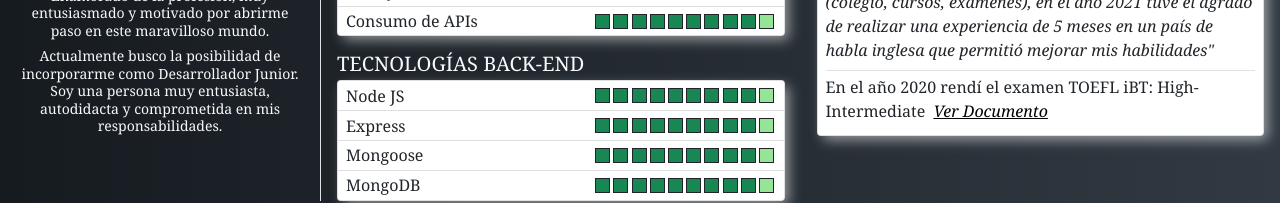
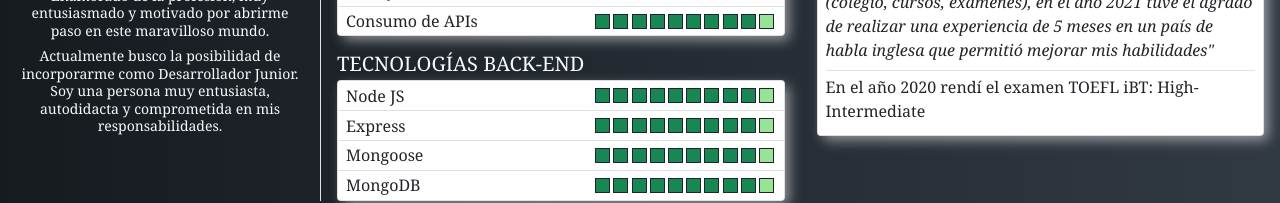
Before and after one commit to seba-lc/CV, a React (Create React App) app: page / in a window 1280 px wide. Shown: the part 380-583 px from the top of the page. Built offline with nearby package versions, Linux system fonts and the light colour scheme.

Commit message:
ultimos retoques

```diff
--- a/src/components/Init.js
+++ b/src/components/Init.js
@@ -1,6 +1,5 @@
 import { ListGroup, Button, Modal } from "react-bootstrap";
 import TecItem from "./TecItem";
-import toeflTest from "./../files/toefl.pdf";
 import { useState } from "react";
 import Resume from "./common/Resume";
 
@@ -59,32 +58,7 @@ const Init = ({width}) => {
               </p>
               <p className="my-2 pt-1 border-top text-start">
                 En el año 2020 rendí el examen TOEFL iBT: High-Intermediate{" "}
-                {
-                  width < 576 ? null : (
-                <button
-                  className="btn-nostyle fst-italic ps-1"
-                  onClick={handleShow}
-                >
-                  Ver Documento
-                </button>
-                  )
-                }
               </p>
-
-              <Modal
-                show={show}
-                onHide={handleClose}
-                className="modal-style"
-              >
-                <Modal.Body>
-                  <embed
-                    src={toeflTest}
-                    type="application/pdf"
-                    width={500}
-                    height={600}
-                  />
-                </Modal.Body>
-              </Modal>
             </ListGroup.Item>
           </ListGroup>
         </div>
```
Also changed, not shown: 1 other file (tests, documents, lock files or other folders).
